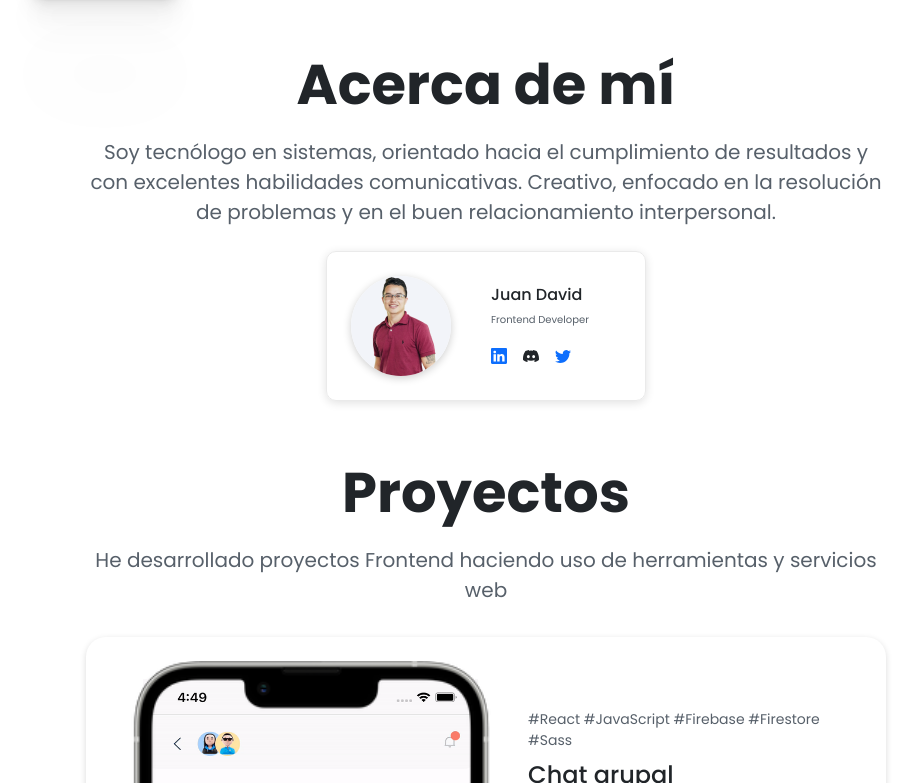
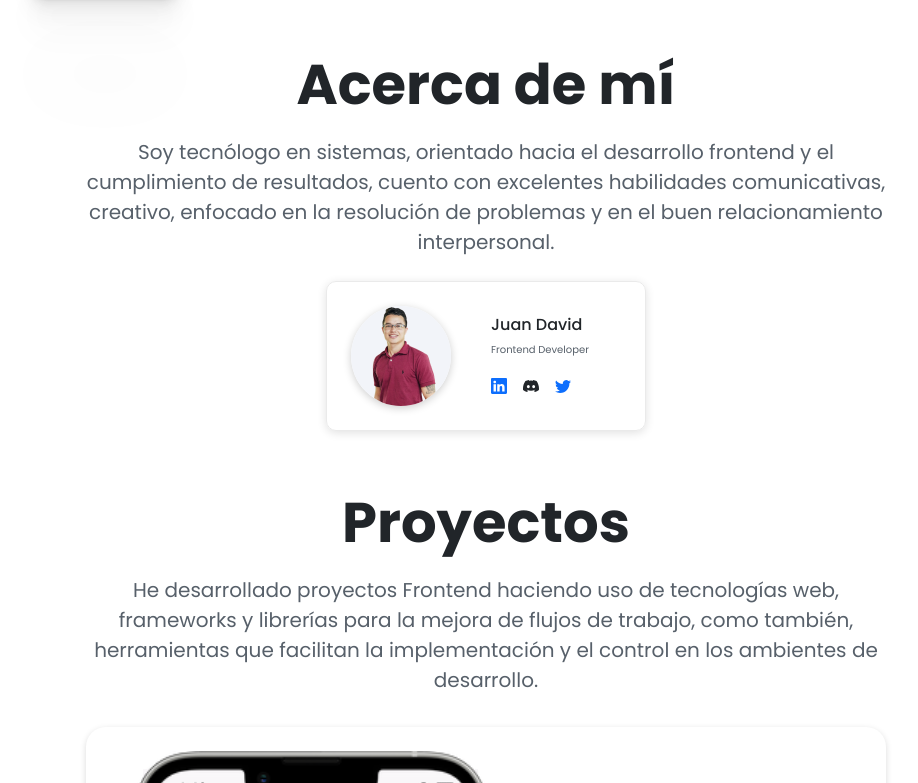
Before and after one commit to juandaospina/my-portfolio, a Next.js app: page / in a window 1280 px wide. Shown: the part 997-1780 px from the top of the page, without its empty margins (154-1072 px from the left). Built offline with nearby package versions, Linux system fonts and the light colour scheme.

Commit message:
UI code refactoring

```diff
--- a/pages/_app.tsx
+++ b/pages/_app.tsx
@@ -1,7 +1,7 @@
-import type { AppProps } from 'next/app'
+import type { AppProps } from "next/app"
 import { Poppins } from "@next/font/google"
 
-import '../styles/globals.css'
+import "../styles/globals.css"
 
 const poppins = Poppins({
   subsets: ["latin"],
--- a/src/components/AboutMe/index.tsx
+++ b/src/components/AboutMe/index.tsx
@@ -9,9 +9,9 @@ export const AboutMe = () => {
       <h1 className={styles.title_text}>Acerca de mí</h1>
 
       <p className={styles.description_text}>
-        Soy tecnólogo en sistemas, orientado hacia el cumplimiento de resultados
-        y con excelentes habilidades comunicativas. Creativo, enfocado en la
-        resolución de problemas y en el buen relacionamiento interpersonal.
+        Soy tecnólogo en sistemas, orientado hacia el desarrollo frontend y el
+        cumplimiento de resultados, cuento con excelentes habilidades comunicativas,
+        creativo, enfocado en la resolución de problemas y en el buen relacionamiento interpersonal.
       </p>
 
       <div className={styles.cardAboutMe}>
--- a/src/components/Header/index.tsx
+++ b/src/components/Header/index.tsx
@@ -1,7 +1,9 @@
 import { useState } from "react";
+
 import { FiMenu } from "react-icons/fi";
+
+import { NavbarMobile } from "../NavbarMobile";
 import styles from "../../../styles/Header.module.css";
-import { NavbarMobile } from "../NavbarMobile";
 
 export const Header = () => {
   const [activateMenu, setActivateMenu] = useState(false);
--- a/src/components/InitialContent/index.tsx
+++ b/src/components/InitialContent/index.tsx
@@ -23,7 +23,7 @@ export const InitialContent = () => {
       <p className={styles.description}>
         Tecnólogo en desarrollo de software, con experiencia en desarrollo
         Frontend usando tecnologías y lenguajes como, HTML5, CSS3, JavaScript,
-        TypeScript, React JS, Redux Toolkit, React Hook form, Next JS
+        TypeScript, React JS, Redux Toolkit, React Hook Form, Next JS entre otras tecnologías
       </p>
 
       <button className={styles.btn}>
--- a/src/components/PersonalProjects/index.tsx
+++ b/src/components/PersonalProjects/index.tsx
@@ -9,16 +9,16 @@ export const PersonalProjects = () => {
       <h1 className={styles.title}>Proyectos</h1>
 
       <p className={styles.description}>
-        He desarrollado proyectos Frontend haciendo uso de herramientas y
-        servicios web
+        He desarrollado proyectos Frontend haciendo uso de tecnologías web,
+        frameworks y librerías para la mejora de flujos de trabajo, como también,
+        herramientas que facilitan la implementación y el control en los ambientes de
+        desarrollo.
       </p>
       <div className={styles.card}>
         <div>
           <Image
             src="/gif-chat.gif"
             alt="photo Juan David"
-            // width={340}
-            // height={710}
             width={335}
             height={700}
             style={{
@@ -29,8 +29,6 @@ export const PersonalProjects = () => {
           <Image
             src="/iphone-mockup.png"
             alt="photo Juan David"
-            // width={360}
-            // height={750}
             width={360}
             height={740}
             style={{
@@ -79,8 +77,6 @@ export const PersonalProjects = () => {
           <Image
             src="/iphone-mockup.png"
             alt="photo Juan David"
-            // width={360}
-            // height={750}
             width={360}
             height={740}
             style={{
```
Also changed, not shown: src/components/Button/index.tsx (+8 -7 lines), src/components/Knowledges/index.tsx (+5 -27 lines), styles/AboutMe.module.css (+0 -11 lines), styles/Home.module.css (+0 -37 lines), public/vercel.svg (deleted).
